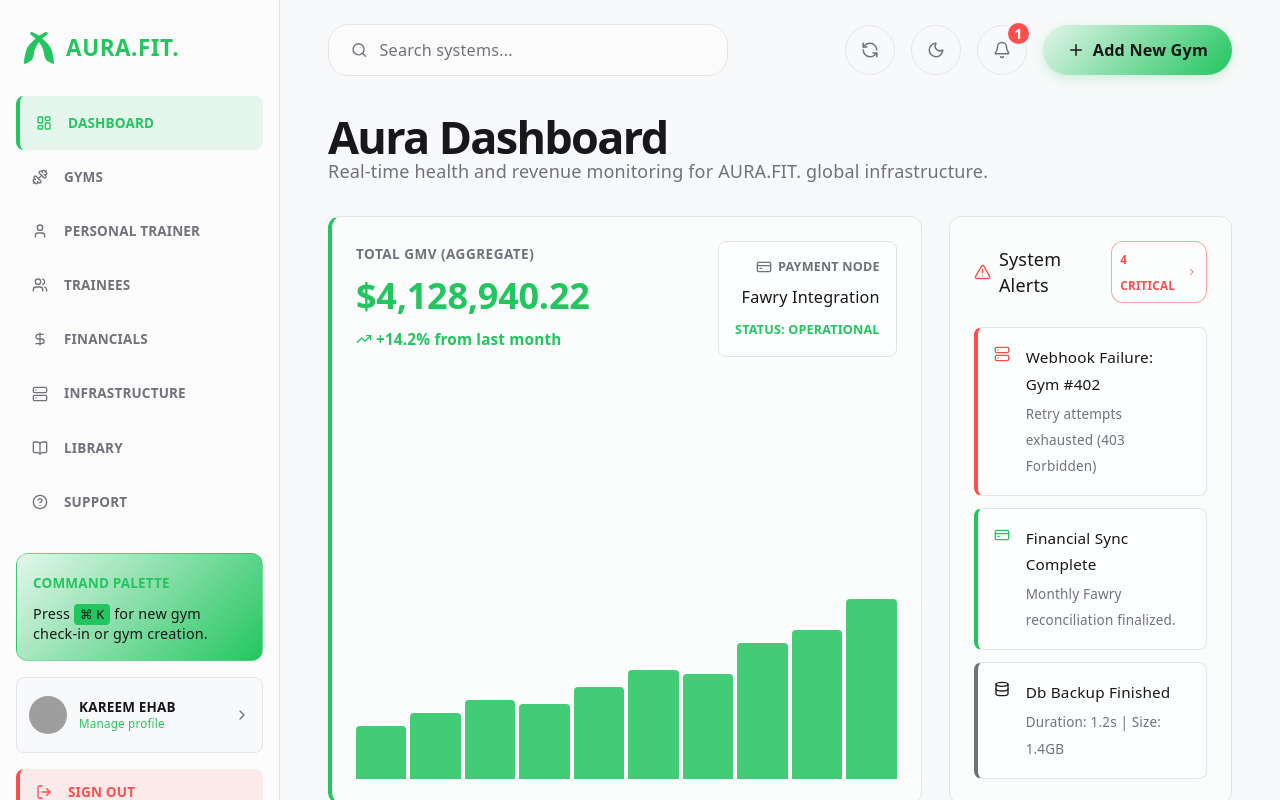
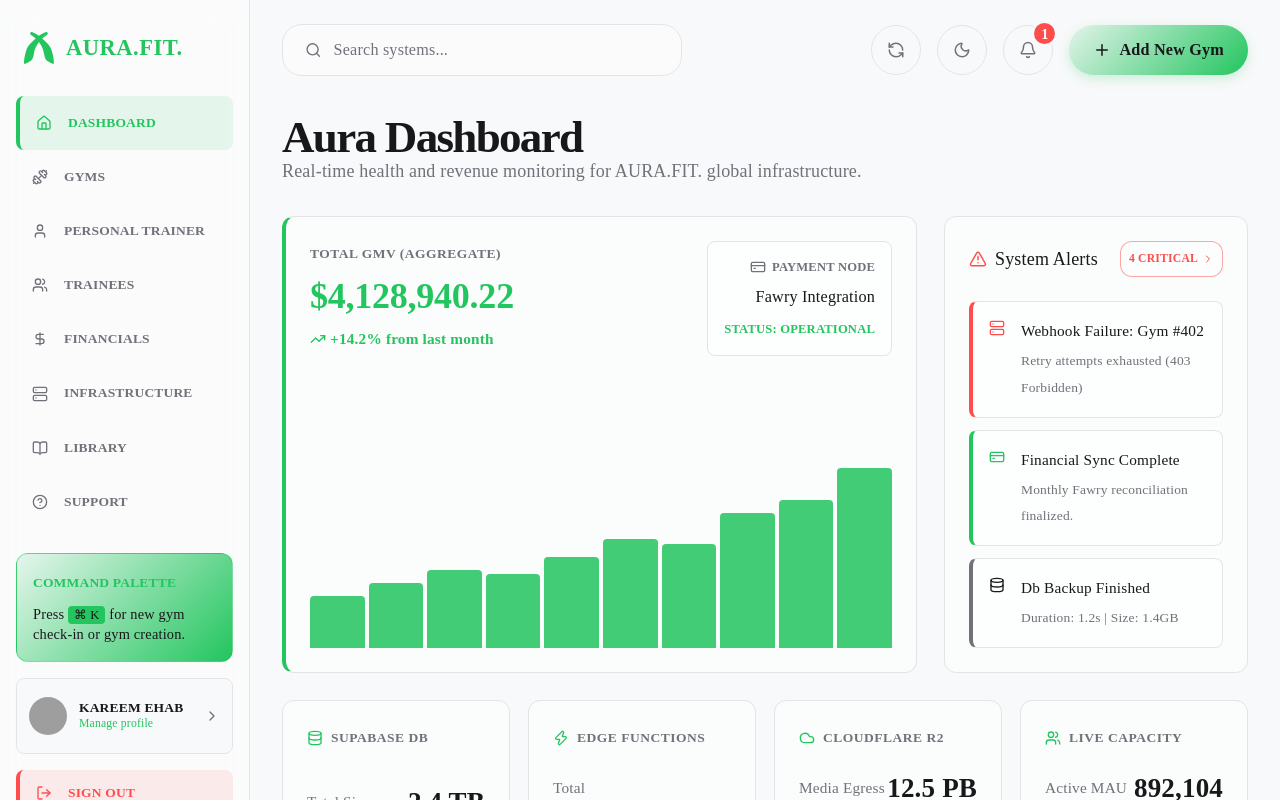
Before and after one commit to KaremEhab/Aura-Super-Admin, a React (Vite) app: page / in a window 1280 px wide. Shown: the top 800 px of the page. Built offline with nearby package versions, Linux system fonts and the light colour scheme; grey boxes are pictures that could not be loaded.

Commit message:
Dashboard Page Finished

```diff
--- a/src/components/layout/DashboardLayout.css
+++ b/src/components/layout/DashboardLayout.css
@@ -30,7 +30,7 @@
 
 .main-wrapper {
   flex-grow: 1;
-  margin-left: 280px; /* Sidebar width */
+  margin-left: 250px; /* Sidebar width */
   display: flex;
   flex-direction: column;
   min-height: 100vh;
@@ -39,7 +39,7 @@
 
 .main-content {
   flex-grow: 1;
-  padding: 0 48px 48px 48px;
+  padding: 0 32px 32px 32px;
 }
 
 @media (max-width: __BP_IPAD__) {
--- a/src/components/layout/Header.css
+++ b/src/components/layout/Header.css
@@ -2,7 +2,7 @@
   display: flex;
   justify-content: space-between;
   align-items: center;
-  padding: 24px 48px;
+  padding: 24px 32px;
   position: sticky;
   top: 0;
   z-index: 50;
--- a/src/components/layout/Sidebar.css
+++ b/src/components/layout/Sidebar.css
@@ -1,5 +1,5 @@
 .sidebar {
-  width: 280px;
+  width: 250px;
   background-color: var(--sidebar);
   backdrop-filter: blur(16px);
   -webkit-backdrop-filter: blur(16px);
--- a/src/components/layout/Sidebar.jsx
+++ b/src/components/layout/Sidebar.jsx
@@ -1,10 +1,10 @@
 import React from 'react';
-import { LayoutDashboard, Dumbbell, User, Users, DollarSign, Server, BookOpen, HelpCircle, LogOut, X, ChevronRight } from 'lucide-react';
+import { Home, Dumbbell, User, Users, DollarSign, Server, BookOpen, HelpCircle, LogOut, X, ChevronRight } from 'lucide-react';
 import './Sidebar.css';
 import auraLogo from '../../assets/Aura.svg';
 
 const navItems = [
-  { icon: LayoutDashboard, label: 'DASHBOARD', active: true },
+  { icon: Home, label: 'DASHBOARD', active: true },
   { icon: Dumbbell, label: 'GYMS' },
   { icon: User, label: 'PERSONAL TRAINER' },
   { icon: Users, label: 'TRAINEES' },
--- a/src/index.css
+++ b/src/index.css
@@ -1,3 +1,4 @@
+@import url('https://fonts.googleapis.com/css2?family=Inter:wght@400;500;600;700;800;900&display=swap');
 @import "tailwindcss";
 
 :root {
@@ -13,8 +14,8 @@
   --shadow:
     rgba(0, 0, 0, 0.1) 0 10px 15px -3px, rgba(0, 0, 0, 0.05) 0 4px 6px -2px;
 
-  --sans: system-ui, 'Segoe UI', Roboto, sans-serif;
-  --heading: system-ui, 'Segoe UI', Roboto, sans-serif;
+  --sans: __FONT_FAMILY__;
+  --heading: __FONT_FAMILY__;
   --mono: ui-monospace, Consolas, monospace;
 
   font: 18px/145% var(--sans);
--- a/vite.config.js
+++ b/vite.config.js
@@ -18,7 +18,8 @@ export default defineConfig(({ mode }) => {
             return code
               .replace(/__BP_MOBILE__/g, env.VITE_BP_MOBILE || '768px')
               .replace(/__BP_IPAD__/g, env.VITE_BP_IPAD || '1024px')
-              .replace(/__BP_LANDSCAPE__/g, env.VITE_BP_LANDSCAPE || '1440px');
+              .replace(/__BP_LANDSCAPE__/g, env.VITE_BP_LANDSCAPE || '1440px')
+              .replace(/__FONT_FAMILY__/g, env.VITE_FONT_FAMILY || "'Inter', sans-serif");
           }
         }
       }
```
Also changed, not shown: 1 other file (tests, documents, lock files or other folders).
